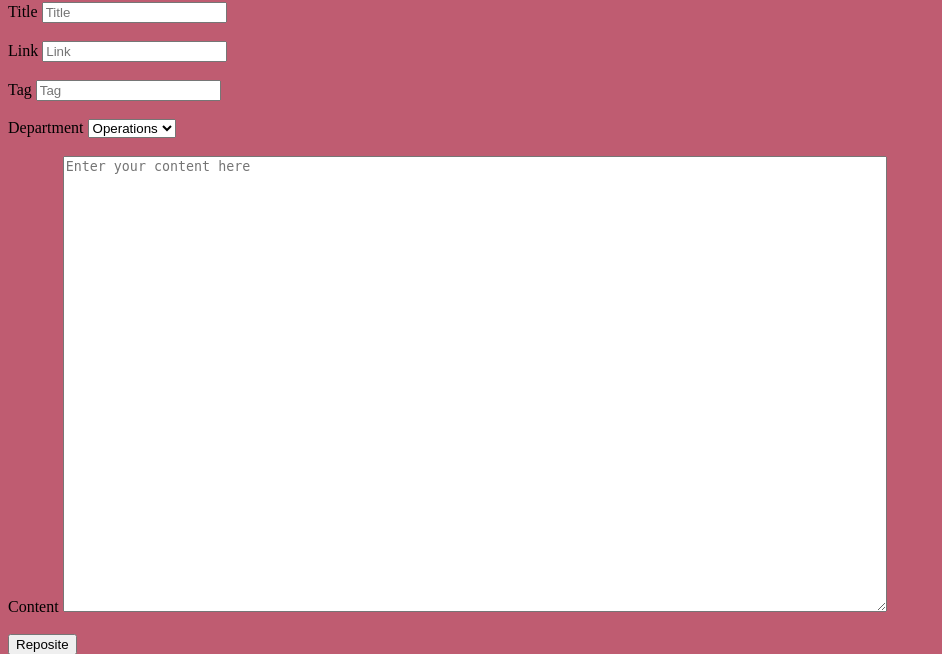
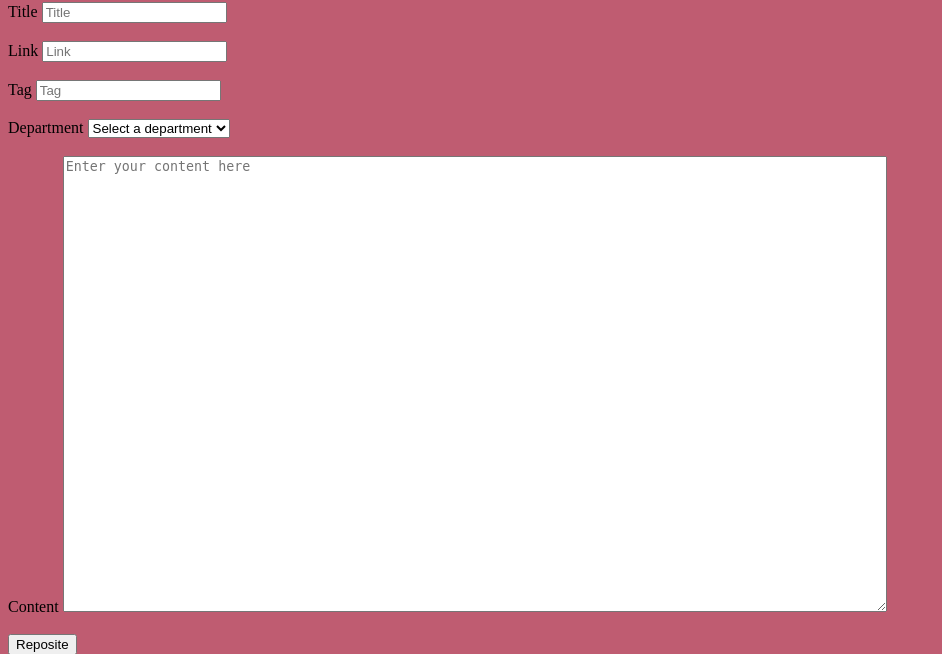
Before and after one commit to cesswairimu/documentvault, a Rails app: page /documents/new in a window 1280 px wide. Shown: the part 112-766 px from the top of the page, without its empty margins (0-942 px from the left). Run offline with Rails 7, Linux system fonts and the light colour scheme; the visitor is signed in with stand-in values (Sample User, id 1); style sheets or scripts are compiled from the project's sources; some libraries are stand-ins or nearby versions.

Commit message:
debugging

```diff
--- a/app/models/document.rb
+++ b/app/models/document.rb
@@ -6,4 +6,5 @@ class Document < ApplicationRecord
   validates :department, presence: true
   validates :content, presence: true, length: {minimum: 50 }
   DEPARTMENT_LIST = [ "Operations", "Training", "Marketing" ]
+  scope :a, -> { where("department") }
 end
--- a/app/views/documents/new.html.erb
+++ b/app/views/documents/new.html.erb
@@ -9,7 +9,7 @@
     <%= f.label :tag %>
     <%= f.text_field :tag, placeholder: "Tag" %><br><br>
     <%= f.label :department %>
-    <%= f.select :department,  Document::DEPARTMENT_LIST %><br><br>
+    <%= f.select :department,  Document::DEPARTMENT_LIST, {prompt: "Select a department"} %><br><br>
     <%= f.label :Content %>
     <%= f.text_area :content, placeholder: "Enter your content here",
         cols: "100", rows: "30" %><br><br>
```
Also changed, not shown: app/controllers/documents_controller.rb (+13 -0 lines).
